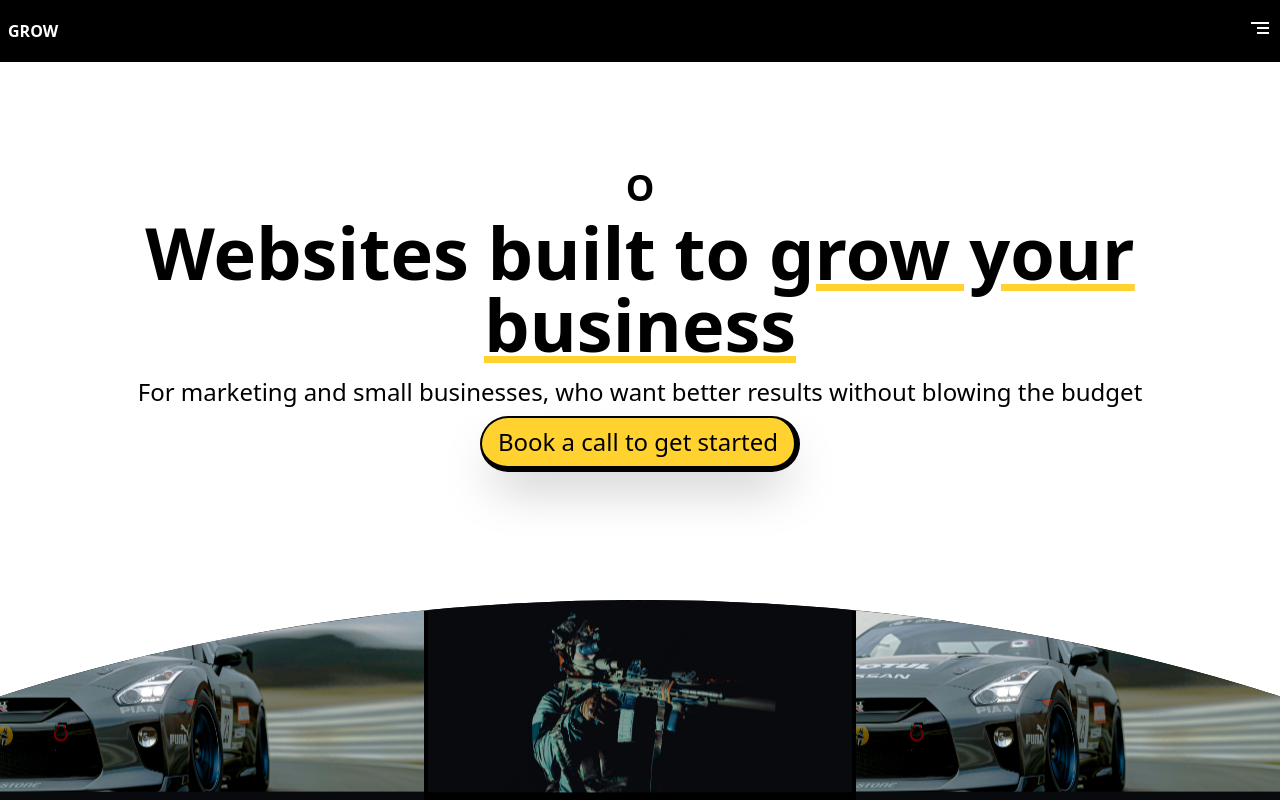
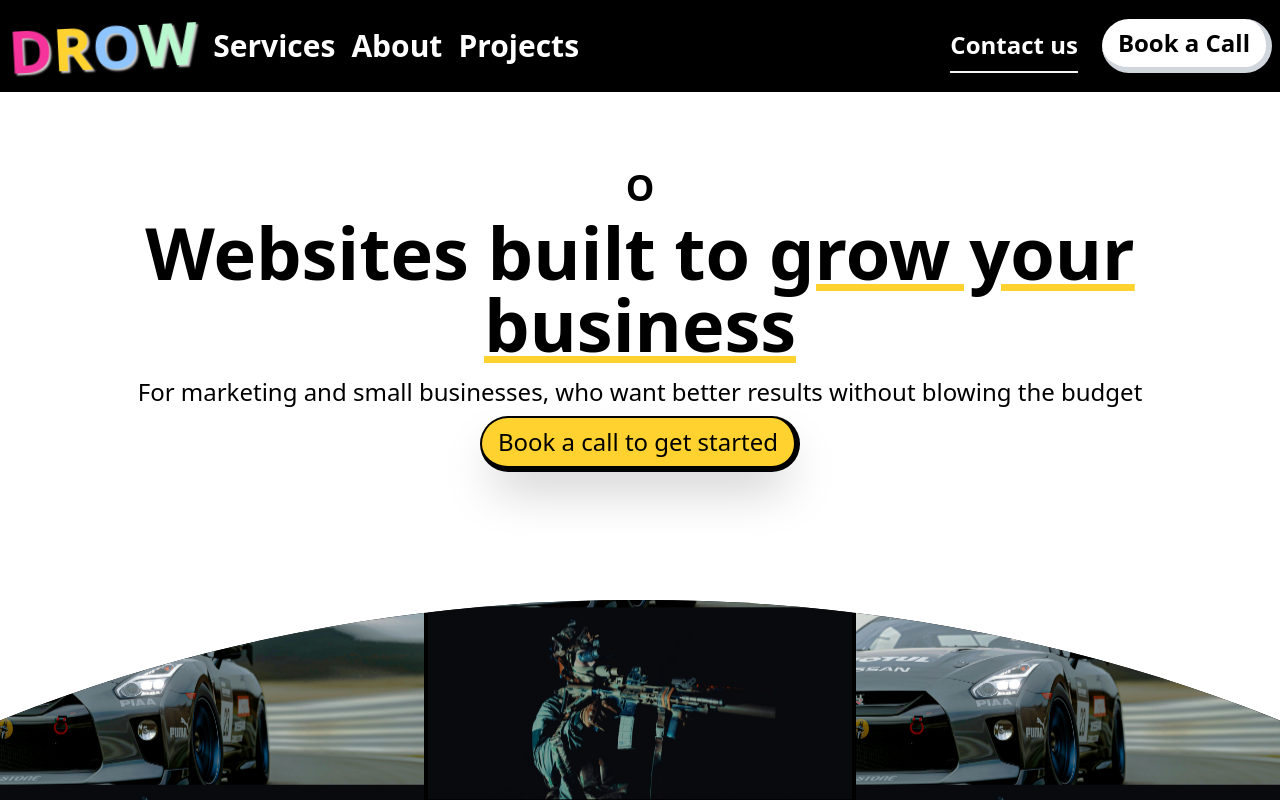
Before and after one commit to tbot53/drow-business-page, a React (Vite) app in the folder my-react-app/: page / in a window 1280 px wide. Shown: the top 800 px of the page. Built offline with nearby package versions, Linux system fonts and the light colour scheme.

Commit message:
modified some things

```diff
--- a/my-react-app/src/Body.jsx
+++ b/my-react-app/src/Body.jsx
@@ -43,28 +43,6 @@ const Body = () => {
         },
 
     ]
-    useEffect(() => {
-        const section = document.getElementById("horizontal-scroll");
-        const wrapper = document.getElementById("scroll-wrapper");
-
-        const handleScroll = () => {
-          const isWide = window.innerWidth >= 768; // md breakpoint in Tailwind
-
-          if (!isWide) {
-            wrapper.style.transform = 'none';
-            return;
-          }
-
-          const rect = section.getBoundingClientRect();
-          if (rect.top <= 0 && Math.abs(rect.top) <= rect.height) {
-            const scrollAmount = Math.min(rect.height, Math.abs(rect.top));
-            wrapper.style.transform = `translateX(-${scrollAmount}px)`;
-          }
-        };
-
-        window.addEventListener("scroll", handleScroll);
-        return () => window.removeEventListener("scroll", handleScroll);
-    }, []);
   return (
     <main className='overflow-x-hidden'>
         <section className="  relative  mt-10 p-8 z-10 md:h-[70vh] md:flex md:items-center md:justify-center">
@@ -79,7 +57,7 @@ const Body = () => {
                 </div>
             </div>
         </section>
-        <section className="flex space-x-1 md:h-120 h-96 w-full overflow-hidden bg-black inward-curve-top">
+        <section className="flex space-x-1 md:h-[75vh] h-96 w-full overflow-hidden bg-black inward-curve-top">
             {directions.map((direction, index) => (
                 <div key={index} className="w-1/3 h-full overflow-hidden relative">
                 <div className={`marquee-container ${direction === 'down' ? 'scroll-down' : 'scroll-up'}`}>
@@ -121,8 +99,8 @@ const Body = () => {
                 <p>Making it as easy as possible for you</p>
             </h2>
             <hr />
-            <div className='flex flex-col space-y-3 md:flex-row md:space-y-0 md:space-x-3 overflow-x-scroll'>
-                <article>
+            <div className='grid grid-cols-1 md:grid-cols-2 gap-2'>
+                <article >
                     <h3 className='mb-2 mt-5 font-bold text-4xl md:text-6xl flex space-x-2 items-center '>
                         <p>Strategy</p>
                         <TbArrowWaveRightUp className='text-amber-300 pt-4' size={"4.5rem"}  strokeWidth='3' />
@@ -135,7 +113,7 @@ const Body = () => {
                     </div>
                 </article>
 
-                <article>
+                <article >
                     <h3 className='mb-2 mt-5 font-bold text-4xl md:text-6xl flex space-x-2 items-center '>
                         <p>Design</p>
                         <HiMiniComputerDesktop className='text-pink-400 pt-4 -rotate-x-30 -rotate-y-45 ' size={"4.5rem"}  />
@@ -147,7 +125,7 @@ const Body = () => {
                         <img src={shooter2} alt="" className='h-full w-full object-cover rounded-xl' />
                     </div>
                 </article>
-                <article>
+                <article >
                     <h3 className='mb-2 mt-5 font-bold text-4xl md:text-6xl flex space-x-2 items-center '>
                         <p>Build</p>
                         <FaRegCircle className='text-blue-300 pt-4 rotate-45 ' size={"4.5rem"}  />
@@ -159,7 +137,7 @@ const Body = () => {
                         <img src={shooter2} alt="" className='h-full w-full object-cover rounded-xl' />
                     </div>
                 </article>
-                <article>
+                <article className='pt-4'>
                     <h3 className='mb-2 mt-5 font-bold text-4xl md:text-6xl flex space-x-6 items-center '>
                         <p>Maintain</p>
                         <div className='text-green-300  rotate-30  '  >X</div>
@@ -182,7 +160,7 @@ const Body = () => {
             <div className='flex flex-col space-y-6 md:flex-row md:space-y-0 md:space-x-8 md:items-center md:justify-center'>
                 {pointInfo.map((points, index)=>{
                     return(
-                       <article key={index} className={`border-2 border-black p-4 bg-white rounded-lg shadow-xl md:w-72 md:h-102 `} style={{ transform: `rotate(${points.deg}deg)` }}>
+                       <article key={index} className={`border-2 border-black p-4 bg-white rounded-lg shadow-xl md:w-72 md:h-102 border-r-6 border-b-6`} style={{ transform: `rotate(${points.deg}deg)` }}>
                             <h3 className='font-bold text-2xl md:text-4xl'>{points.title}</h3>
                             <p className='md:text-xl'>{points.subtitle}</p>
                             <p className='text-green-500 text-3xl rotate-45 w-fit' size={"4.5rem"} >{points.icon}</p>
--- a/my-react-app/src/Footer.jsx
+++ b/my-react-app/src/Footer.jsx
@@ -1,4 +1,5 @@
 import React from 'react'
+import './VerticalMarquee.css'
 import { TbArrowWaveRightUp } from "react-icons/tb";
 import { HiMiniComputerDesktop } from "react-icons/hi2";
 import { FaRegCircle } from "react-icons/fa";
@@ -7,9 +8,9 @@ import { CiHeart } from "react-icons/ci";
 
 const Footer = () => {
   return (
-    <footer className='bg-black p-8 text-white overflow-x-hidden'>
+    <footer className='bg-black p-8 text-white overflow-x-hidden md:h-[100vh] md:p-12'>
       <section className='relative pb-12' >
-        <h2 className='font-bold text-4xl text-center text-white'>Let's make something extraordinary</h2>
+        <h2 className='font-bold text-4xl text-center text-white md:text-8xl md:font-extrabold'>Let's make something extraordinary</h2>
 
         <CiHeart className='text-amber-300 text-3xl rotate-45 w-fit absolute -bottom-10 left-[40%] ' size={"4.5rem"} strokeWidth={1.5} />
         <FaDotCircle  className="text-blue-400 text-3xl rotate-45 w-fit absolute -top-15 left-[40%]"
@@ -17,20 +18,26 @@ const Footer = () => {
         <HiMiniComputerDesktop className='text-pink-500 text-3xl rotate-z-20 -rotate-x-30 w-fit absolute top-0 -right-10' size={"4.5rem"}/>
       </section>
       <hr className='border-1 border-b-gray-700' />
-      <section className='py-6 flex flex-col space-y-4 text-lg font-semibold'>
-        <ul className=' flex flex-col space-y-1 '>
+      <section className='py-6 grid grid-cols-1 md:grid-cols-4 gap-2 md:text-3xl text-lg font-semibold md:py-24'>
+        <div className='md:flex items-center justify-center font-extrabold hidden text-6xl -rotate-z-3 rotate-y-3'>
+          <span className='text-pink-500 text-shadow-right'>D</span>
+          <span className='text-amber-300 text-shadow-right'>R</span>
+          <span className='text-blue-300 text-shadow-right'>O</span>
+          <span className='text-green-200 text-shadow-right'>W</span>
+        </div>
+        <ul className=' flex flex-col space-y-1 md:space-y-4'>
           <li className='text-pink-500'>Services</li>
           <li>Website Rescue</li>
           <li>Webiste Care Plans</li>
           <li>Website Design</li>
         </ul>
-        <ul className=' flex flex-col space-y-1 '>
+        <ul className=' flex flex-col space-y-1 md:space-y-4'>
           <li className='text-blue-400'>Clients</li>
           <li>Projects</li>
           <li>Work With Us</li>
           <li>Our Partners</li>
         </ul>
-        <ul className=' flex flex-col space-y-1 '>
+        <ul className=' flex flex-col space-y-1 md:space-y-4 '>
           <li className='text-amber-300'>Solutions</li>
           <li>Ecommerce</li>
           <li>Wordpress</li>
--- a/my-react-app/src/Header.jsx
+++ b/my-react-app/src/Header.jsx
@@ -1,15 +1,36 @@
 import React from 'react'
 import { MdOutlineSegment } from "react-icons/md";
+import './VerticalMarquee.css'
 
 const Header = () => {
   return (
-    <header className='bg-black text-white font-bold flex items-center justify-between py-4 px-2 fixed w-full top-0 left-0 z-100 overflow-x-hidden'>
-        <p>GROW</p>
-        <nav>
-            <button className='text-2xl'>
-              <MdOutlineSegment />
-            </button>
+    <header className='bg-black text-white font-bold flex items-center justify-between py-4 px-2 fixed w-full top-0 left-0 z-100 overflow-x-hidden '>
+      <div className='flex space-x-4 items-center'>
+        <div className=' items-center justify-center font-extrabold text-3xl md:text-6xl -rotate-z-3 rotate-y-3'>
+          <span className='text-pink-500 text-shadow-right'>D</span>
+          <span className='text-amber-300 text-shadow-right'>R</span>
+          <span className='text-blue-300 text-shadow-right'>O</span>
+          <span className='text-green-200 text-shadow-right'>W</span>
+        </div>
+        <nav className='text-3xl font-semibold hidden md:flex '>
+          <ul className='flex space-x-4'>
+            <li><a href="">Services</a></li>
+            <li><a href="">About</a></li>
+            <li><a href="">Projects</a></li>
+          </ul>
         </nav>
+
+      </div>
+      <div>
+        <button className='text-2xl flex md:hidden'>
+          <MdOutlineSegment />
+        </button>
+        <div className='text-2xl md:flex space-x-6 hidden'>
+          <button className='border-b-2 border-gray-100'>Contact us</button>
+          <button className=' text-black bg-white border-gray-300 py-2 px-4 rounded-4xl border-r-6 border-b-6 '>Book a Call</button>
+        </div>
+
+      </div>
 
     </header>
   )
--- a/my-react-app/src/VerticalMarquee.css
+++ b/my-react-app/src/VerticalMarquee.css
@@ -47,3 +47,7 @@
 .inward-curve-top {
     clip-path: ellipse(100% 150% at 50% 150%);
 }
+
+.text-shadow-right {
+  text-shadow: 2px 2px 2px rgba(227, 222, 222, 0.92); /* gray shadow to bottom-right */
+}
```
